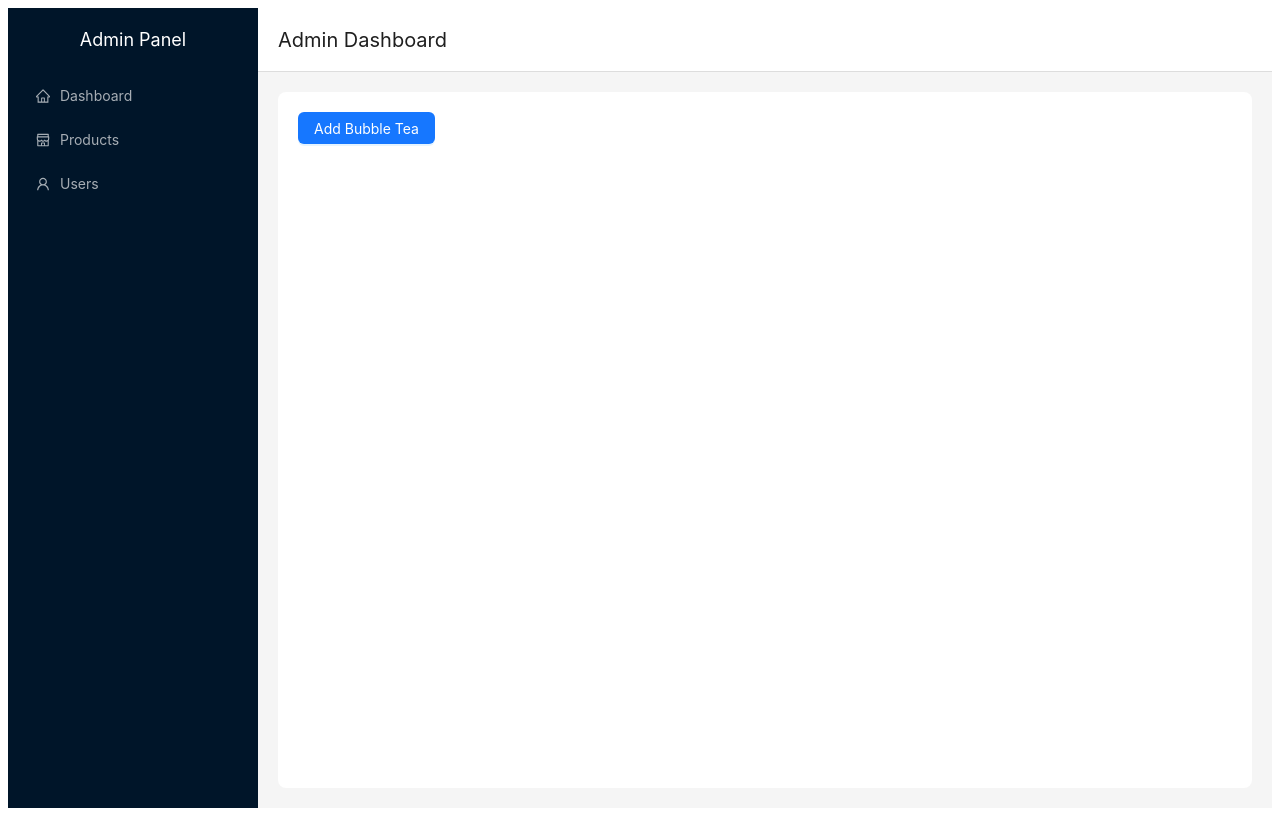
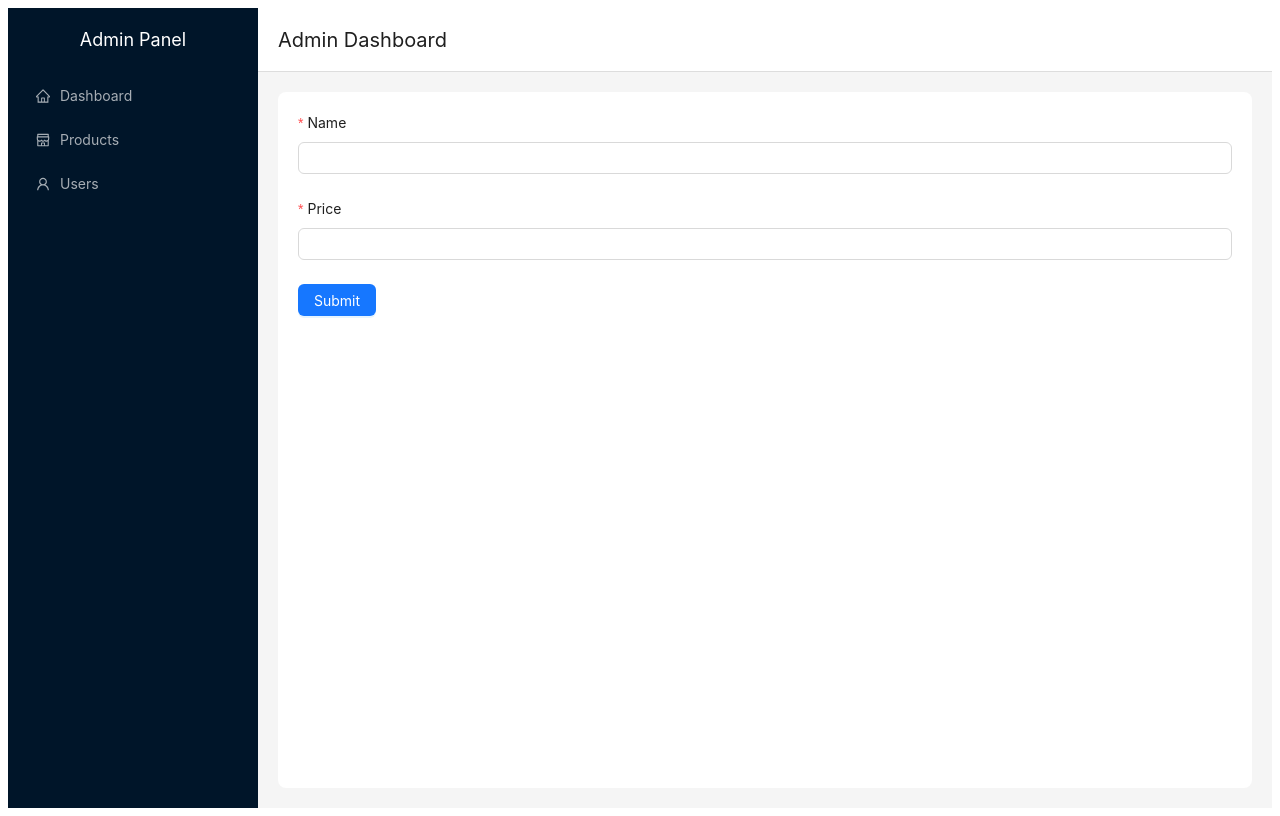
Before and after one commit to vanhoa690/web2091-react-sp25, a React (Vite) app: page /product/add in a window 1280 px wide. Built offline with nearby package versions, Linux system fonts and the light colour scheme.

Commit message:
crud product antd

```diff
--- a/db.json
+++ b/db.json
@@ -10,7 +10,7 @@
     {
       "id": 2,
       "name": "Taro Milk Tea",
-      "price": 4.0,
+      "price": 4,
       "category": 1,
       "image": "taro_milk_tea.jpg"
     },
@@ -20,20 +20,40 @@
       "price": 4.5,
       "category": 2,
       "image": "matcha_latte.jpg"
+    },
+    {
+      "name": "Classic Milk Tea Update",
+      "price": 3.5,
+      "id": 8
     }
   ],
   "categories": [
-    { "id": 1, "name": "Milk Tea" },
-    { "id": 2, "name": "Latte" },
-    { "id": 3, "name": "Fruit Tea" }
+    {
+      "id": 1,
+      "name": "Milk Tea"
+    },
+    {
+      "id": 2,
+      "name": "Latte"
+    },
+    {
+      "id": 3,
+      "name": "Fruit Tea"
+    }
   ],
   "orders": [
     {
       "id": 1,
       "customer": "John Doe",
       "items": [
-        { "productId": 1, "quantity": 2 },
-        { "productId": 3, "quantity": 1 }
+        {
+          "productId": 1,
+          "quantity": 2
+        },
+        {
+          "productId": 3,
+          "quantity": 1
+        }
       ],
       "total": 11.5,
       "status": "Pending"
--- a/src/App.tsx
+++ b/src/App.tsx
@@ -7,8 +7,11 @@ import { useNavigate } from "react-router-dom";
 import { UserOutlined, HomeOutlined, ShopOutlined } from "@ant-design/icons";
 import ProductEdit from "./pages/product/edit";
 import ProductAdd from "./pages/product/add";
+import axios from "axios";
 
 function App() {
+  axios.defaults.baseURL = "http://localhost:3000";
+
   const nav = useNavigate();
   const routes = [
     {
--- a/src/pages/product/add.tsx
+++ b/src/pages/product/add.tsx
@@ -1,11 +1,36 @@
-import { Button } from "antd";
+import { Button, Form, Input, message } from "antd";
+import axios, { AxiosError } from "axios";
+
 function ProductAdd() {
+  const [form] = Form.useForm();
+  const handleSubmit = async () => {
+    try {
+      const values = await form.validateFields();
+      await axios.post("/products", values);
+      alert("ok");
+      message.success("Bubble tea product added");
+    } catch (error) {
+      message.error(
+        "Error saving bubble tea product" + (error as AxiosError).message
+      );
+    }
+  };
   return (
-    <div>
-      <Button type="primary" style={{ marginBottom: 16 }}>
-        Add Bubble Tea
+    <Form form={form} onFinish={handleSubmit} layout="vertical">
+      <Form.Item name="name" label="Name" rules={[{ required: true }]}>
+        <Input />
+      </Form.Item>
+      <Form.Item
+        name="price"
+        label="Price"
+        rules={[{ required: true, message: "Please enter price" }]}
+      >
+        <Input type="number" />
+      </Form.Item>
+      <Button type="primary" htmlType="submit">
+        Submit
       </Button>
-    </div>
+    </Form>
   );
 }
 
--- a/src/pages/product/edit.tsx
+++ b/src/pages/product/edit.tsx
@@ -1,11 +1,51 @@
-import { Button } from "antd";
+import { Button, Form, Input, message } from "antd";
+import axios, { AxiosError } from "axios";
+import { useEffect } from "react";
+import { useParams } from "react-router-dom";
 function ProductEdit() {
+  const { id } = useParams();
+
+  const [form] = Form.useForm();
+
+  async function getProductDetail(id: string) {
+    const { data } = await axios.get(`/products/${id}`);
+    form.setFieldsValue(data);
+  }
+
+  useEffect(() => {
+    if (!id) return;
+    getProductDetail(id);
+    // eslint-disable-next-line react-hooks/exhaustive-deps
+  }, [id]);
+
+  const handleSubmit = async () => {
+    try {
+      const values = await form.validateFields();
+      await axios.put(`/products/${id}`, values);
+      alert("ok");
+      message.success("Bubble tea product added");
+    } catch (error) {
+      message.error(
+        "Error saving bubble tea product" + (error as AxiosError).message
+      );
+    }
+  };
   return (
-    <div>
-      <Button type="primary" style={{ marginBottom: 16 }}>
-        Add Bubble Tea
+    <Form form={form} onFinish={handleSubmit} layout="vertical">
+      <Form.Item name="name" label="Name" rules={[{ required: true }]}>
+        <Input />
+      </Form.Item>
+      <Form.Item
+        name="price"
+        label="Price"
+        rules={[{ required: true, message: "Please enter price" }]}
+      >
+        <Input type="number" />
+      </Form.Item>
+      <Button type="primary" htmlType="submit">
+        Submit
       </Button>
-    </div>
+    </Form>
   );
 }
 
--- a/src/pages/product/list.tsx
+++ b/src/pages/product/list.tsx
@@ -3,10 +3,15 @@ import axios from "axios";
 import { useEffect, useState } from "react";
 import { useNavigate } from "react-router-dom";
 
+type Product = {
+  id: number;
+  name: string;
+  price: number;
+};
+
 function ProductList() {
-  axios.defaults.baseURL = "http://localhost:3000";
   const nav = useNavigate();
-  const [products, setProducts] = useState([]);
+  const [products, setProducts] = useState<Product[]>([]);
 
   async function getProductList() {
     const { data } = await axios.get("/products");
@@ -18,7 +23,7 @@ function ProductList() {
     { title: "Price", dataIndex: "price", key: "price" },
     {
       title: "Actions",
-      render: (_, record) => {
+      render: (record: Product) => {
         return (
           <>
             <Button
@@ -39,7 +44,7 @@ function ProductList() {
     getProductList();
   }, []);
 
-  async function handleDelete(id) {
+  async function handleDelete(id: number) {
     if (confirm("Di choi ko")) {
       try {
         await axios.delete(`/products/${id}`);
```
